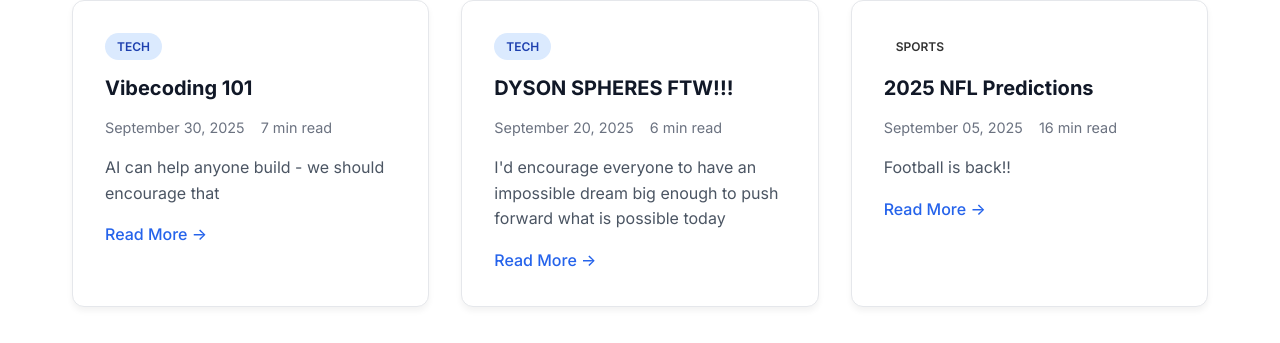
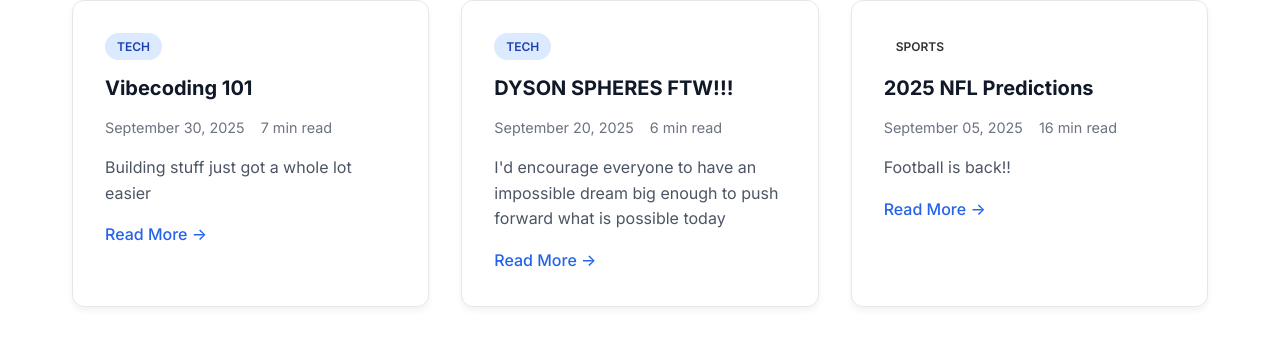
Before and after one commit to jmozden3/jmozden3.github.io, a Jekyll site: the page built from index.html, in a window 1280 px wide. Shown: the part 1591-1934 px from the top of the page. Built offline with Jekyll 4.4.1, drawn with Linux system fonts in a browser that asks for light colours; the list of posts is cut into pages by our own code.

Commit message:
homepage edit

```diff
--- a/_data/featured.yml
+++ b/_data/featured.yml
@@ -19,7 +19,7 @@
 - title: "Vibecoding 101"
   description: "Building stuff just got a whole lot easier"
   badge: "Blog Post"
-  link: "https://joemozden.com/tech/2025/09/20/vibecoding-101.html"
+  link: "https://joemozden.com/tech/2025/09/30/vibecoding-101.html"
 
 - title: "Dyson Spheres FTW!!"
   description: "I'd encourage everyone to have an impossible dream big enough to push forward what is possible today"
--- a/_posts/2025-09-30-vibecoding.md
+++ b/_posts/2025-09-30-vibecoding.md
@@ -4,7 +4,7 @@ title: "Vibecoding 101"
 date: 2025-09-30 12:00:00 -0500
 categories: tech
 tags: [AI, coding]
-excerpt: "AI can help anyone build - we should encourage that"
+excerpt: "Building stuff just got a whole lot easier"
 ---
 
 On a beautiful sunny day in Upper West Side, I was walking and talking about AI with my school buddy, as all business students seem to do 24/7/365. In the midst of our discussion he mentioned to me...
```
